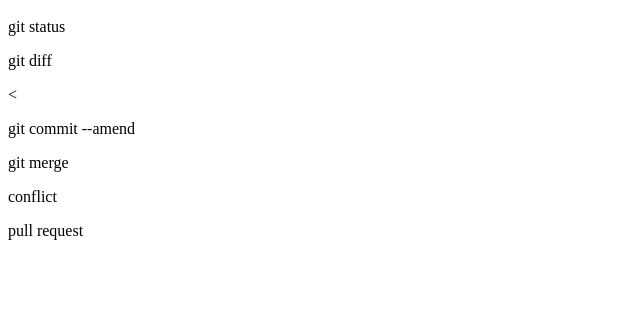
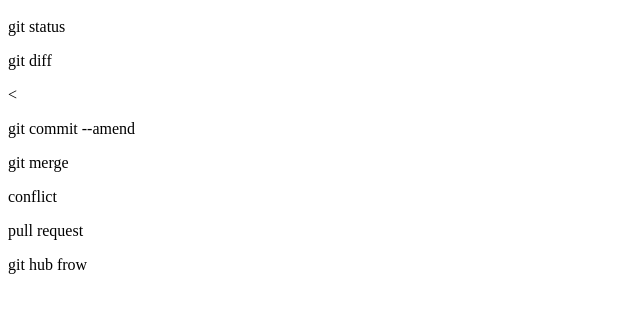
Before and after one commit to hiranonaomi/git_tutorial, a plain HTML site: page index.html in a window 1280 px wide. Shown: the part 57-370 px from the top of the page, without its empty margins (0-640 px from the left). Drawn offline with Linux system fonts and the light colour scheme.

Commit message:
git hub frow

```diff
--- a/index.html
+++ b/index.html
@@ -5,3 +5,4 @@
 <p>git merge</p>
 <p>conflict</p>
 <p>pull request</p>
+<p>git hub frow</p>
```
